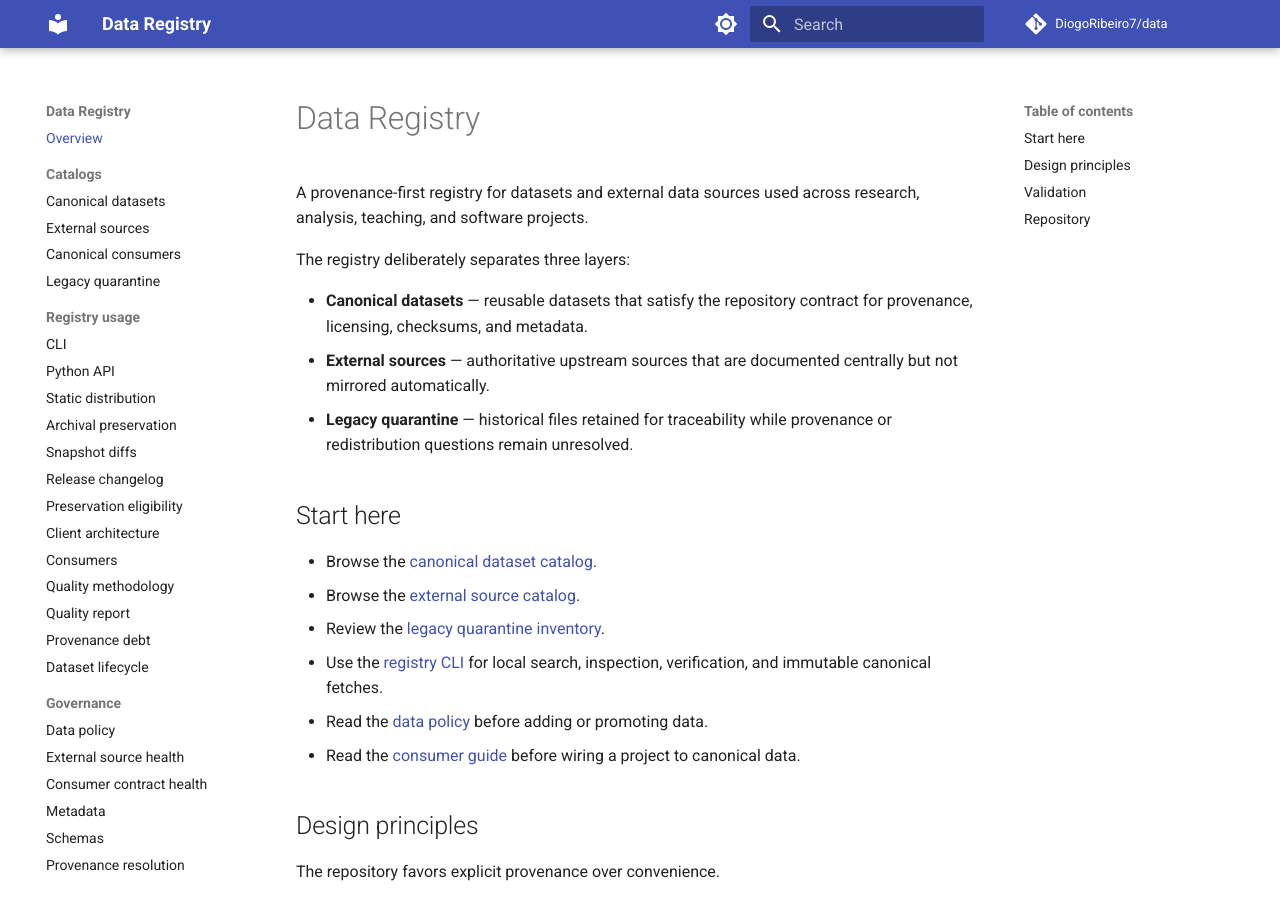
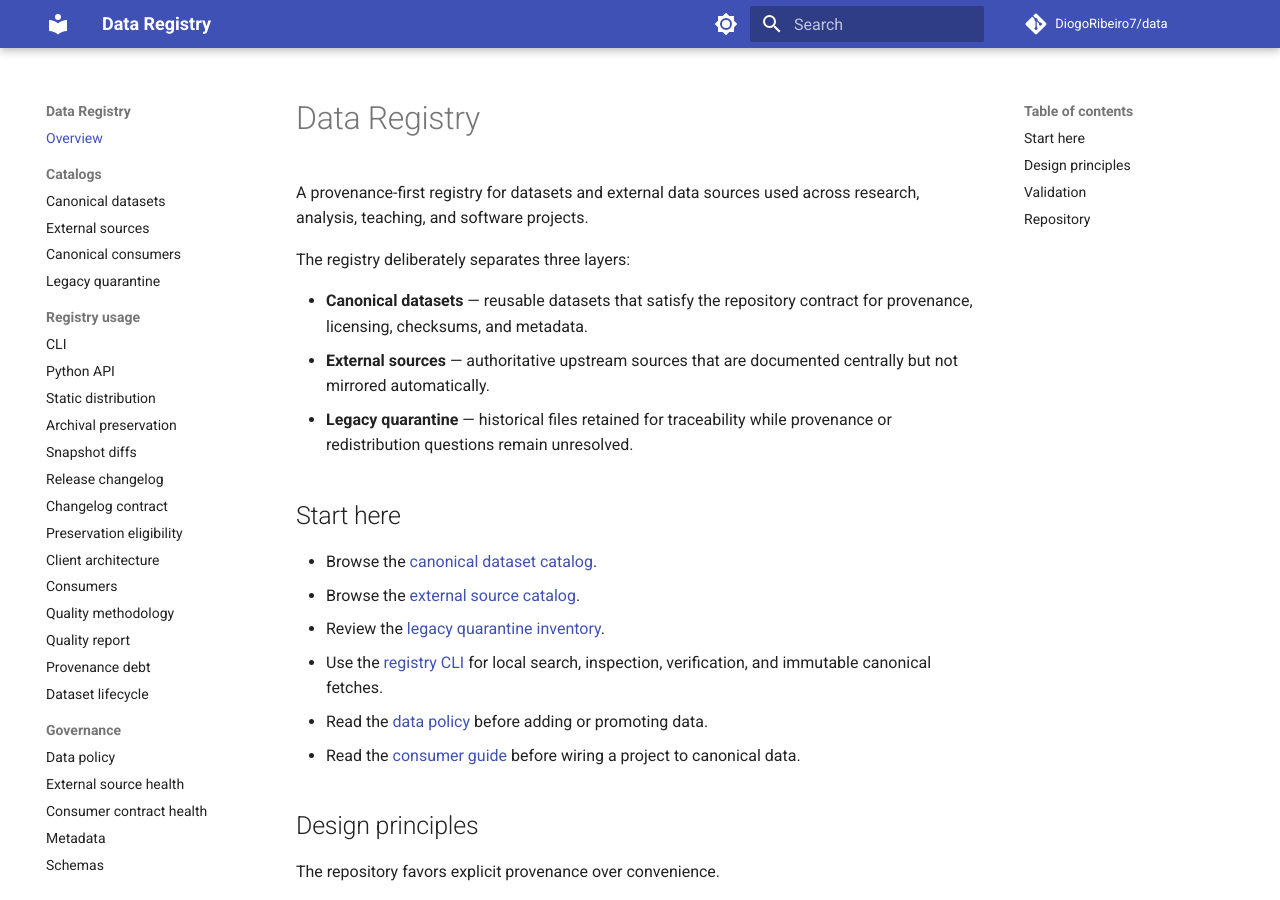
Before and after one commit to DiogoRibeiro7/data, an MkDocs documentation site: the page built from docs/index.md, in a window 1280 px wide and 900 px high. Built offline with MkDocs 1.6.1 and Material for MkDocs 9.7.7, drawn with Linux system fonts in a browser that asks for light colours; comment, search, counter and statistics services are not loaded.

Commit message:
Add changelog contract to documentation

```diff
--- a/mkdocs.yml
+++ b/mkdocs.yml
@@ -50,6 +50,7 @@ nav:
       - Archival preservation: PRESERVATION.md
       - Snapshot diffs: SNAPSHOT_DIFFS.md
       - Release changelog: generated/registry-changelog.md
+      - Changelog contract: REGISTRY_CHANGELOG.md
       - Preservation eligibility: generated/preservation-eligibility.md
       - Client architecture: CLIENT_ARCHITECTURE.md
       - Consumers: CONSUMERS.md
```
